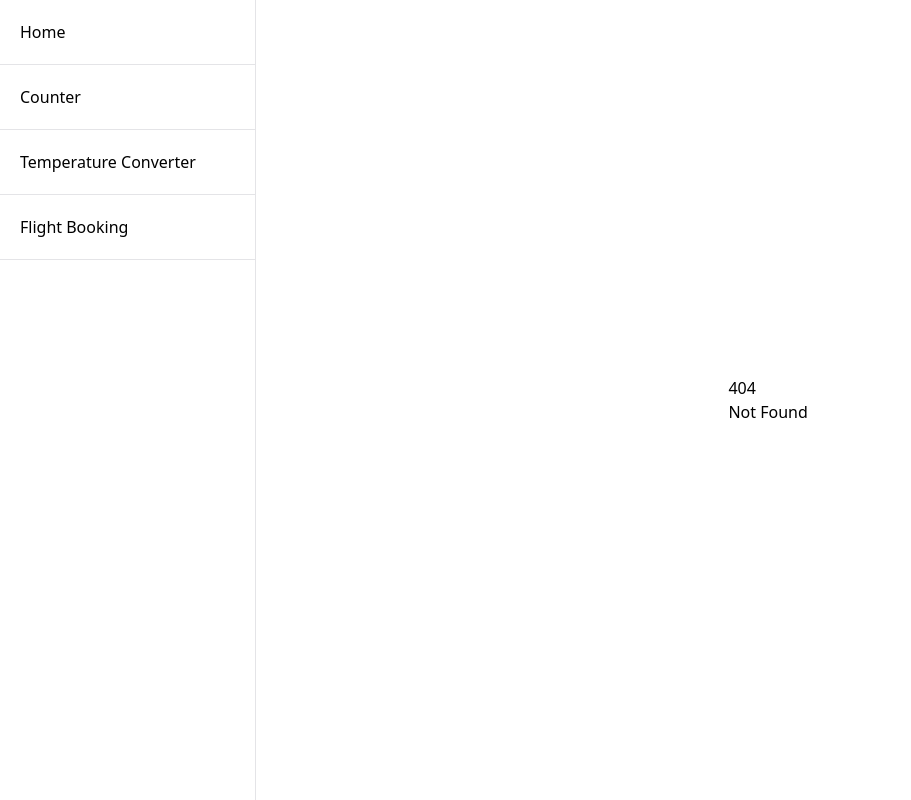
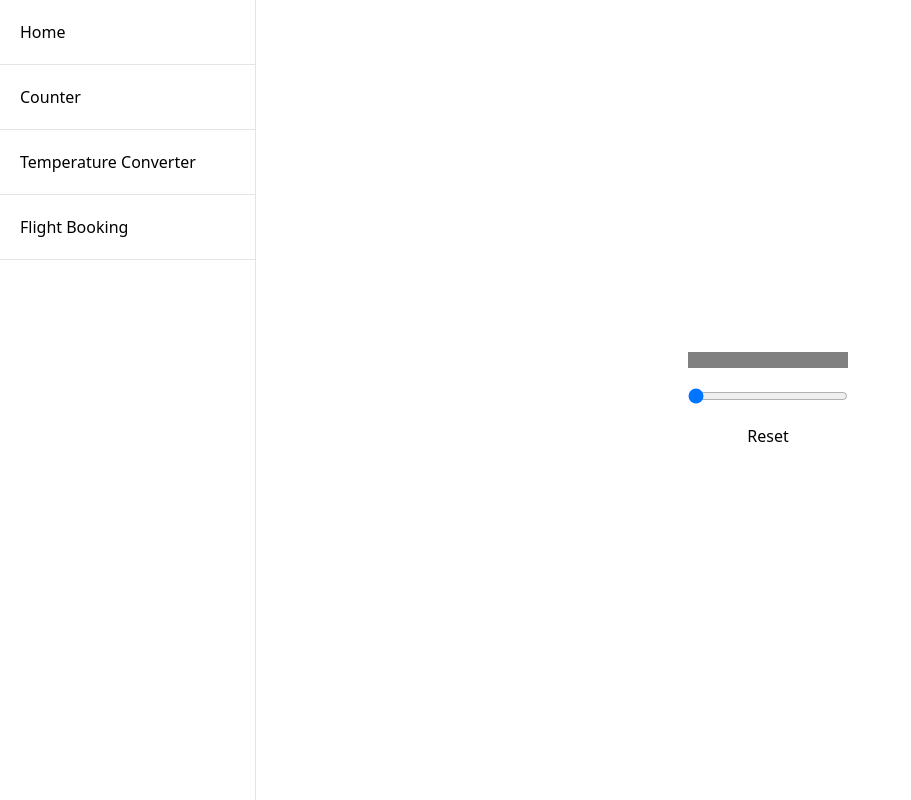
Before and after one commit to anav5704/7-guis, a SvelteKit app: page /timer in a window 1280 px wide. Before the commit this address had no page. Shown: the whole page, without its empty margins (0-911 px from the left). Built offline with nearby package versions, Linux system fonts and the light colour scheme.

Commit message:
feat: add timer

```diff
--- /dev/null
+++ b/src/routes/timer/+page.svelte
@@ -0,0 +1,45 @@
+<script lang="ts">
+	let elapsed = $state(0)
+	let duration = $state(0)
+	let interval: number
+
+	const start = () => {
+		interval = setInterval(() => {
+			elapsed += 0.1
+
+			if (elapsed > duration) {
+				elapsed = duration
+				clearInterval(interval)
+			}
+		}, 100)
+	}
+
+	const reset = () => {
+		duration = 0
+		elapsed = 0
+		start()
+	}
+
+	$effect(() => {
+		if (!duration) return
+		start()
+
+		return () => clearInterval(interval)
+	})
+</script>
+
+<svelte:head>
+	<title>Timer</title>
+</svelte:head>
+
+<div class="gap-5 flex flex-col">
+	<progress max={duration} value={elapsed}></progress>
+	<input type="range" bind:value={duration} min="1" max="10" step="1" />
+	<button onclick={reset}>Reset</button>
+</div>
+
+<style>
+	butto {
+		@apply rounded-lg border border-zinc-200 py-3 px-6 disabled:cursor-not-allowed;
+	}
+</style>
```
